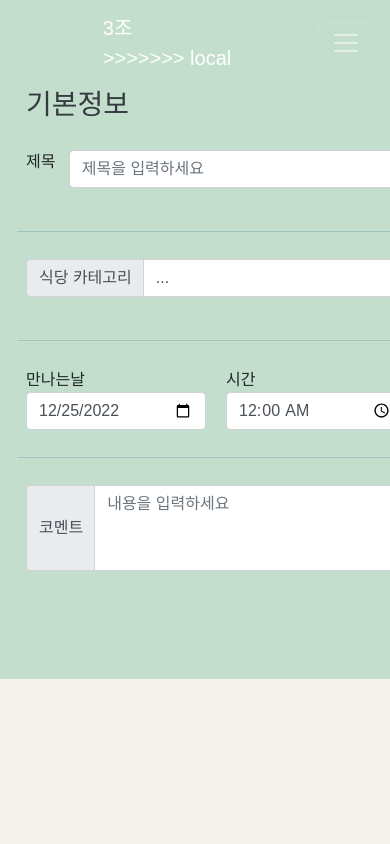
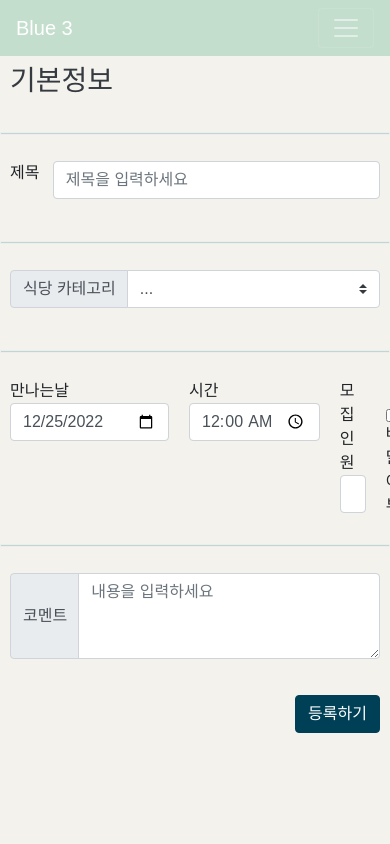
Before and after one commit to hunkicho/JungleMate_0week, a Flask app: template templates/create.html in a window 390 px wide; the page is wider, and only the part inside the window is pictured. Run offline with Flask 2, Linux system fonts and the light colour scheme; the template is opened without the code that fills it, so the values that code supplies are empty; some libraries are stand-ins or nearby versions; some web fonts are replaced.

Commit message:
err update

```diff
--- a/templates/commonbodystart.html
+++ b/templates/commonbodystart.html
@@ -1,13 +1,7 @@
-<!-- Navigation-->
-<<<<<<< HEAD
+<!-- Navigation -->
 <nav class="navbar navbar-expand-lg navbar-dark bg-primary fixed-top" style="background-color: #C3DECC !important;" id="sideNav">
     <a class="navbar-brand js-scroll-trigger" href="#page-top">
         <span class="d-block d-lg-none">Blue 3</span>
-=======
-<nav class="navbar navbar-expand-lg navbar-dark bg-warning fixed-top" id="sideNav" style="background-color: #C3DECC !important;">
-    <a class="navbar-brand js-scroll-trigger" href="#page-top">
-        <span class="d-block d-lg-none">3조</span>
->>>>>>> local
         <span class="d-none d-lg-block"><img class="img-fluid img-profile rounded-circle mx-auto mb-2" src="assets/img/profile.jpg" alt="..." /></span>
     </a>
     <button class="navbar-toggler" type="button" data-bs-toggle="collapse" data-bs-target="#navbarResponsive" aria-controls="navbarResponsive" aria-expanded="false" aria-label="Toggle navigation"><span class="navbar-toggler-icon"></span></button>
```
